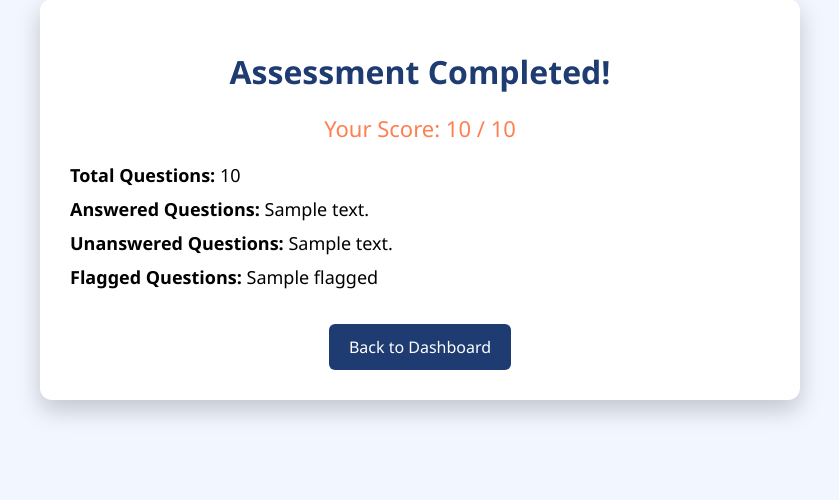
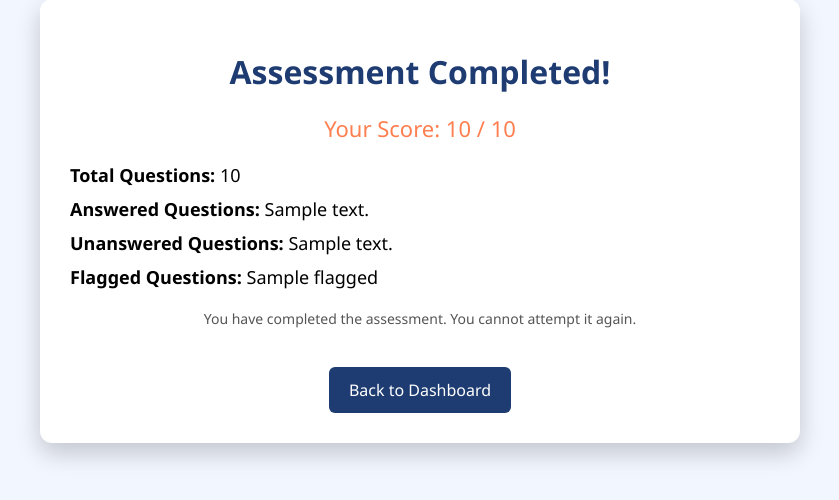
Before and after one commit to BhoomikaR2610/Online-Assessment-Website, a Flask app: template templates/result.html in a window 1280 px wide. Shown: the part 21-521 px from the top of the page, without its empty margins (220-1059 px from the left). Run offline with Flask 3, Linux system fonts and the light colour scheme; the template is opened without the code that fills it: most values are stand-ins (such as "Sample title", 1, 10 or a date in 2020).

Commit message:
Add info note about assessment completion
Added an info note indicating assessment completion.

```diff
--- a/templates/result.html
+++ b/templates/result.html
@@ -45,6 +45,11 @@
         .btn-home:hover {
             background: #16305a;
         }
+        .info-note {
+            margin-top: 20px;
+            font-size: 14px;
+            color: #555;
+        }
     </style>
 </head>
 <body>
@@ -56,8 +61,12 @@
             <p><strong>Total Questions:</strong> {{ total }}</p>
             <p><strong>Answered Questions:</strong> {{ answered }}</p>
             <p><strong>Unanswered Questions:</strong> {{ unanswered }}</p>
+            {% if flagged is defined %}
             <p><strong>Flagged Questions:</strong> {{ flagged }}</p>
+            {% endif %}
         </div>
+
+        <p class="info-note">You have completed the assessment. You cannot attempt it again.</p>
 
         <a href="{{ url_for('dashboard') }}" class="btn-home">Back to Dashboard</a>
     </div>
```
